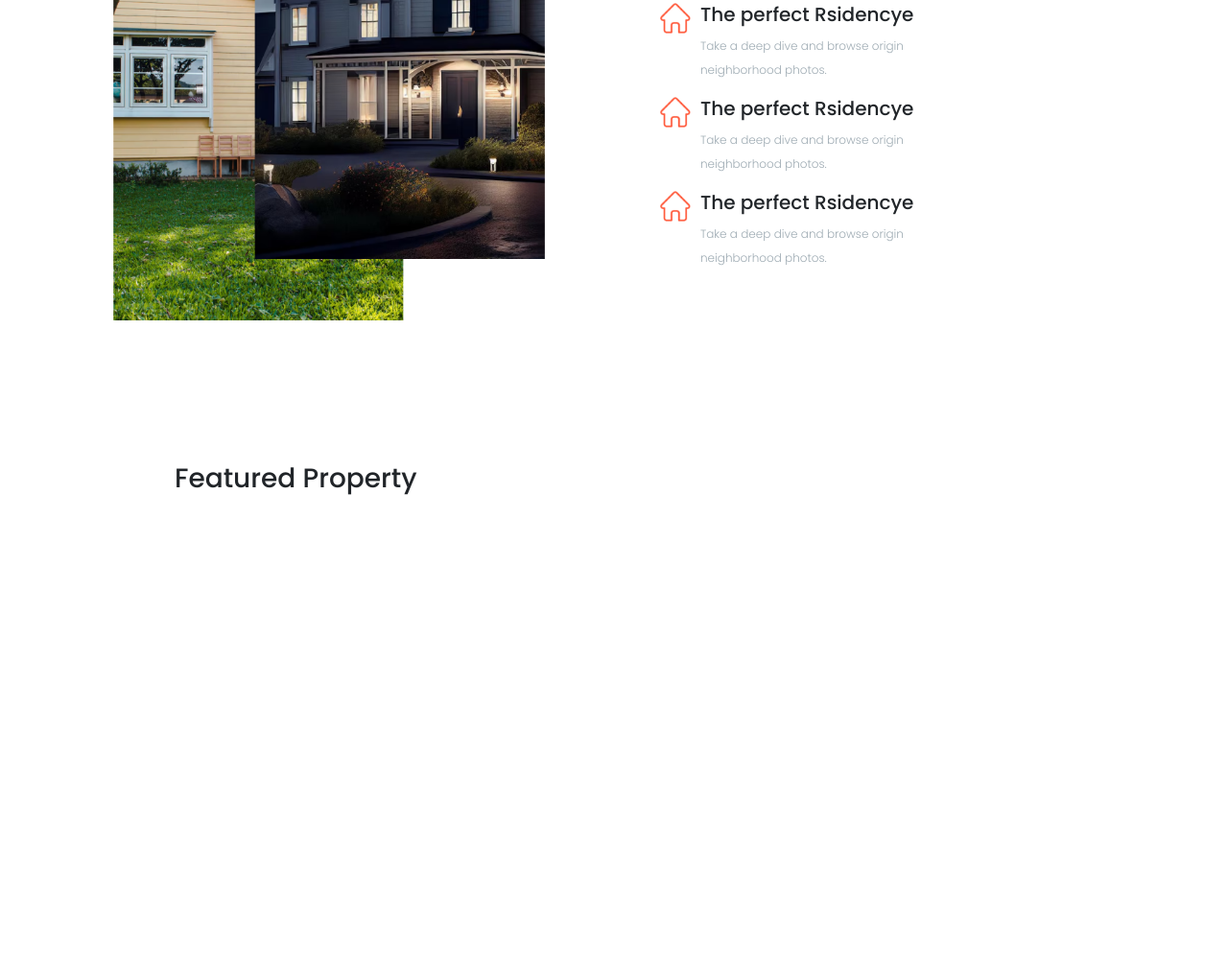
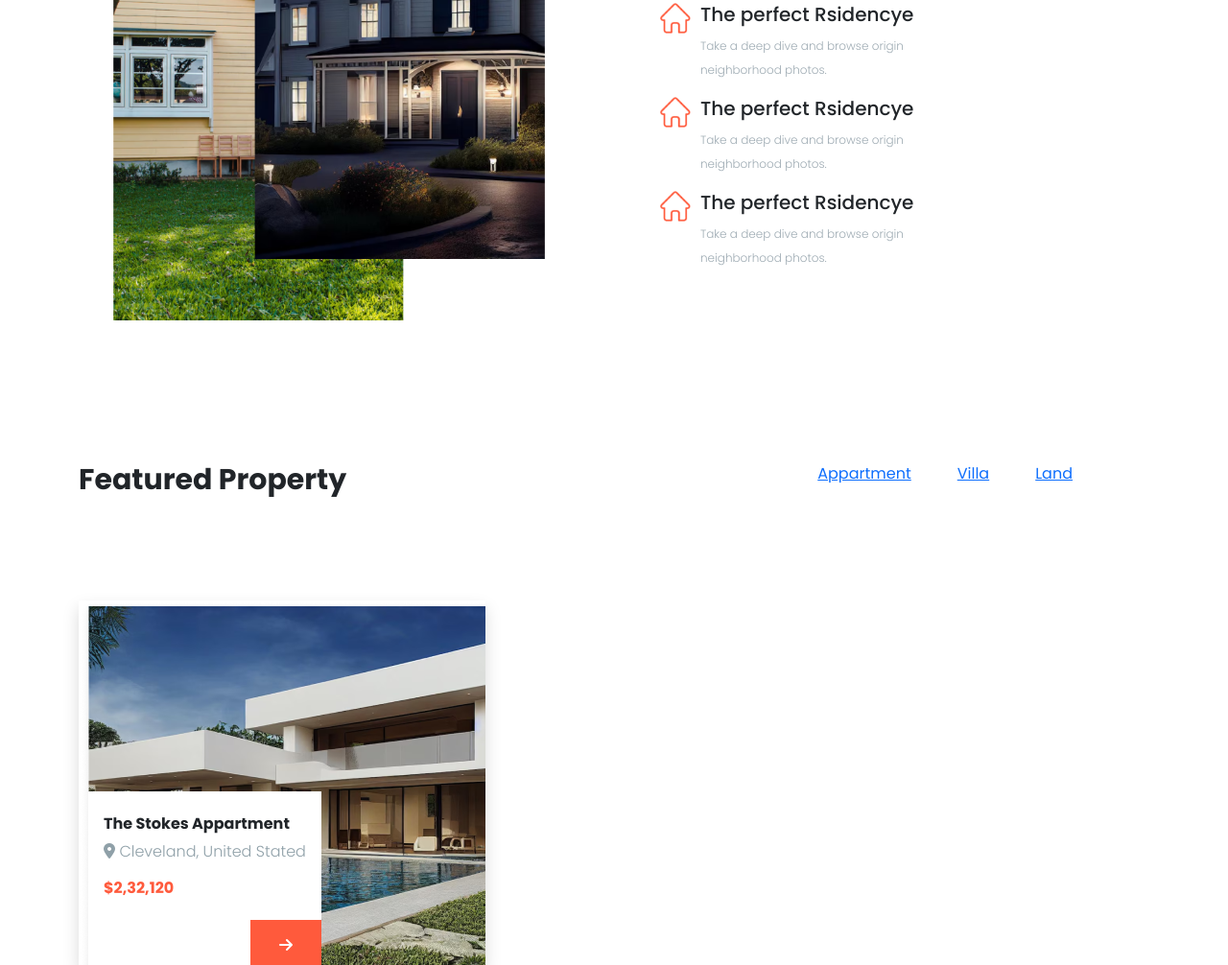
Before and after one commit to freelanceristiaq/Property-Listing-Website, a plain HTML site: page index.html in a window 1280 px wide. Shown: the part 1627-2633 px from the top of the page at 96% size. Before the commit the page ends 2251 px from the top, so only its background shows below. Drawn offline with nearby package versions, Linux system fonts and the light colour scheme.

Commit message:
Featured- property

```diff
--- a/css/style.css
+++ b/css/style.css
@@ -52,6 +52,7 @@
     line-height: 25px;
     width: 70%;
 }
+
 .Features h2 {
     font-size: 30px;
     font-weight: 700;
@@ -110,6 +111,7 @@
     background-color: #FF5A3C;
 
 }
+
 .features-box-center img {
     width: 118px;
     height: auto;
@@ -150,6 +152,7 @@
     font-size: 20px;
     font-weight: 500;
 }
+
 .features-2-item p {
     font-size: 12px;
     color: #9EABB3;
@@ -159,10 +162,65 @@
 
 
 .Featured-Property {
-    padding: 100px;
+    padding: 100px 0px;
 }
 
 .Featured-Property h3 {
     font-size: 30px;
     font-weight: bold;
 }
+
+.Featured-Property-bg {
+    background-image: url(/img/Apartment-01.png);
+    width: 424px;
+    height: 380px;
+    position: relative;
+}
+
+
+.Featured-Property-item {
+    /* width: 271px;
+    height: 138px; */
+    position: absolute;
+    bottom: 0;
+    left: 0;
+    margin-left: 10px;
+}
+
+.Featured-Property-item h5 {
+    font-size: 16px;
+    font-weight: 700;
+    color: #FF5A3C;
+}
+
+.Featured-Property-item h4 {
+    font-size: 16px;
+    font-weight: 700;
+}
+.Featured-Property-item p {
+    font-size: 16px;
+    font-weight: 300;
+    color: #8FA0A8;
+
+}
+
+.read-more-btn {
+    background-color: #FF5A3C;
+    padding: 15px 30px;
+    color: white;
+    border: none;
+    float: right;
+    float: bottom;
+}
+
+.read-more-btn i {
+    color: white;
+
+
+}
+
+.read-more-btn i :hover {
+    color: rgb(0, 0, 0);
+
+
+}
--- a/index.html
+++ b/index.html
@@ -283,9 +283,68 @@
 
         <div class="container">
 
-            <h3 class=" Featured-Property text-left">
-                Featured Property
-            </h3>
+            <div class="d-flex justify-content-between Featured-Property">
+
+                <div>
+                    <h3 class="text-left">
+                        Featured Property
+                    </h3>
+
+                </div>
+
+                <div>
+                    <ul class="nav">
+                        <li class="Featured-Property-nav me-5">
+                            <a href="#">
+                                Appartment
+                            </a>
+                        </li>
+                        <li class="Featured-Property-nav me-5">
+                            <a href="#">
+                                Villa
+                            </a>
+                        </li>
+
+                        <li class="Featured-Property-nav me-5">
+                            <a href="#">
+                                Land
+                            </a>
+                        </li>
+
+                        <ul>
+
+                </div>
+
+            </div>
+
+            <div class="Featured-Property-bg shadow">
+                <div class="bg-white Featured-Property-item">
+                   <div class="p-3">
+                    <h4 class="pt-2">
+                        The Stokes Appartment
+                    </h4>
+                    <p>
+                        <i class="fa-solid fa-location-dot"></i>
+                        Cleveland, United Stated
+                    </p>
+                    <h5>
+                        $2,32,120
+                    </h5>
+
+                   </div>
+                    <div>
+                        <button class=" read-more-btn pb-2" >
+                            <a href=""> <i class="fa-solid fa-arrow-right "></i></a>
+                        </button>
+                     </div>
+                </div>
+
+
+
+                </div>
+
+
+            </div>
 
         </div>
 
```
Also changed, not shown: img/Apartment-01.png (added), img/Apartment-02.png (added), img/Apartment-03.png (added).
